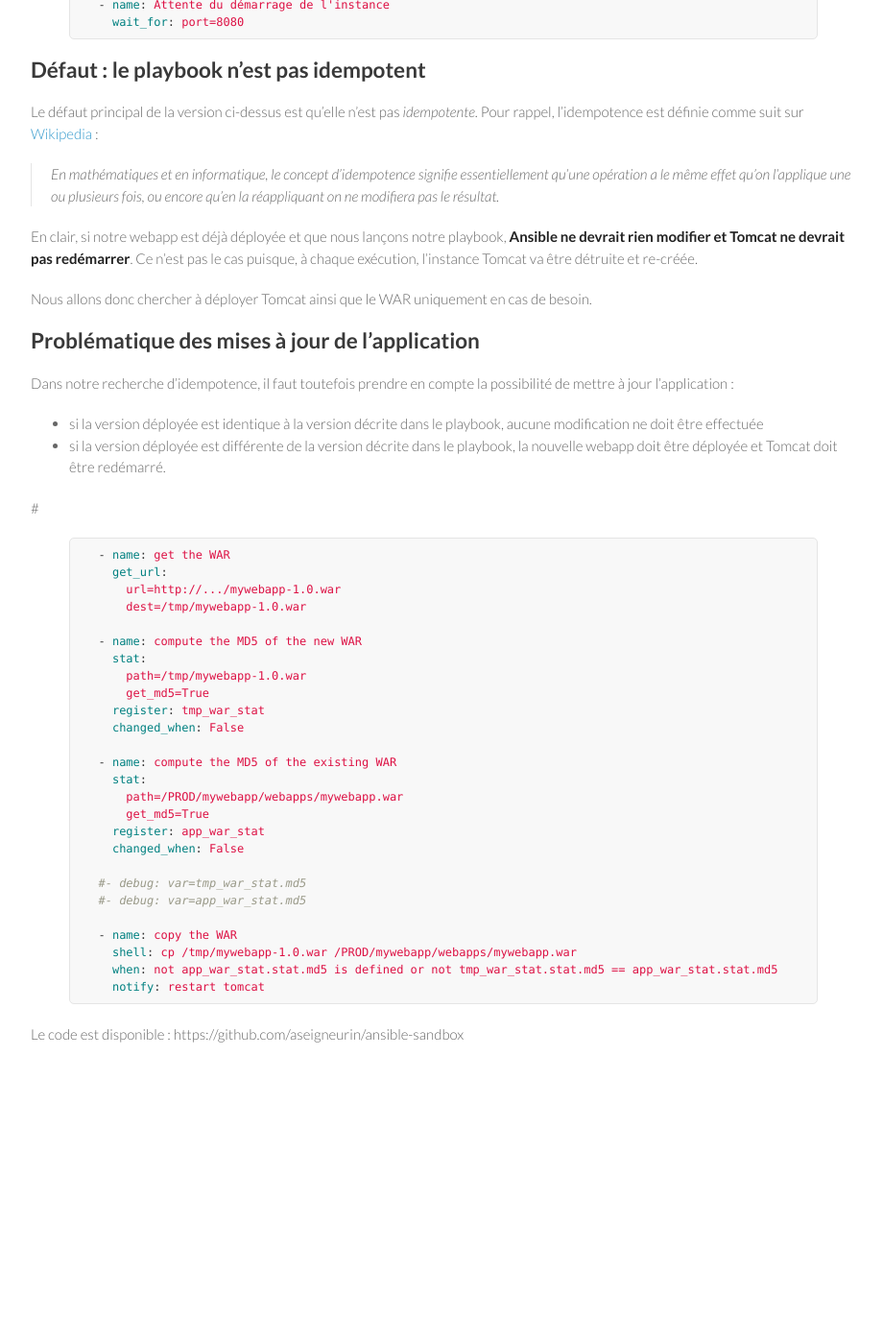
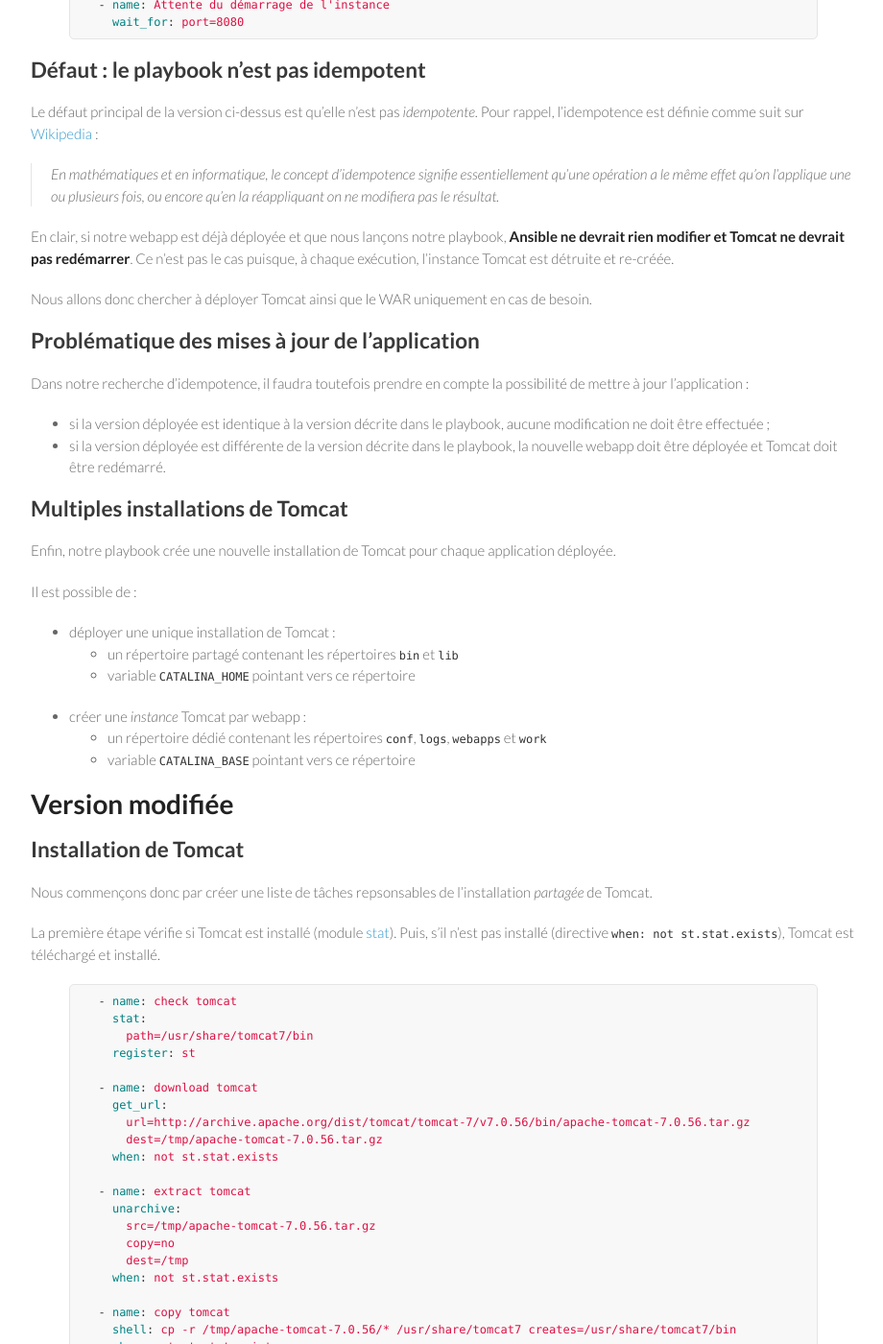
Before and after one commit to aseigneurin/aseigneurin.github.io, a Jekyll site: the page built from _posts/2014-11-04-ansible-pour-deployer-des-applications.md, in a window 1280 px wide and 1400 px high, scrolled down 1211 px. Shown: the whole window at 96% size, without its empty margins (178-1098 px from the left). Built offline with Jekyll 4.4.1, drawn with Linux system fonts in a browser that asks for light colours; before the commit the page ends 2378 px from its top, so only the background shows below that; some of the changed text lies outside the part shown.

Commit message:
- almost final version of the post on Ansible

```diff
--- a/_posts/2014-11-04-ansible-pour-deployer-des-applications.md
+++ b/_posts/2014-11-04-ansible-pour-deployer-des-applications.md
@@ -5,19 +5,19 @@
 tags: ansible
 language: FR
 ---
-[Ansible](http://www.ansible.com/) est un excellent outil de provisioning. L'outil n'est donc a priori pas prévu pour déployer des applications. Ce post traite des problèmes que cela pose et d'une manière de les résoudre.
+[Ansible](http://www.ansible.com/) est un excellent outil de provisioning. L'outil n'est a priori pas prévu pour déployer des applications bien que l'on soit fortement tenté de l'utiliser dans ce but. Ce post traite des problèmes que cela pose et d'une manière de les résoudre.
 
-L'exercice a porté sur le déploiement d'une webapp Java, et donc d'un WAR, dans un Tomcat.
+L'exercice a porté sur le déploiement d'une webapp Java - et donc d'un WAR - dans un Tomcat.
 
 # Version initiale et ses défauts
 
-La première version d'un playbook Ansible que j'ai écrite était la reproduction de scripts de déploiement "maison". Cette version était impérative et assez brutale, à savoir :
+La première version d'un playbook Ansible que j'ai écrite était la reproduction de scripts de déploiement "maison". Cette version était impérative, assez brutale et pas vraiment idiomatique :
 
 - on vérifie si une instance Tomcat existe
 - si l'instance existe, on l'arrête et on la supprime
 - on télécharge Tomcat et on l'installe
 - on télécharge le WAR et on le déploie dans Tomcat
-- on démarre Tomcat
+- on démarre Tomcat.
 
 Voici un extrait du playbook Ansible résultant (sans variables pour simplifier la lecture) :
 
@@ -35,7 +35,7 @@
 
   - name: Téléchargement de Tomcat
     get_url:
-      url=http://www.us.apache.org/dist/tomcat/tomcat-7/v7.0.56/bin/apache-tomcat-7.0.56.tar.gz
+      url=http://archive.apache.org/dist/tomcat/tomcat-7/v7.0.56/bin/apache-tomcat-7.0.56.tar.gz
       dest=/tmp/apache-tomcat-7.0.56.tar.gz
 
   - name: Extraction de Tomcat
@@ -68,19 +68,126 @@
 
 > En mathématiques et en informatique, le concept d’idempotence signifie essentiellement qu'une opération a le même effet qu'on l'applique une ou plusieurs fois, ou encore qu'en la réappliquant on ne modifiera pas le résultat.
 
-En clair, si notre webapp est déjà déployée et que nous lançons notre playbook, **Ansible ne devrait rien modifier et Tomcat ne devrait pas redémarrer**. Ce n'est pas le cas puisque, à chaque exécution, l'instance Tomcat va être détruite et re-créée.
+En clair, si notre webapp est déjà déployée et que nous lançons notre playbook, **Ansible ne devrait rien modifier et Tomcat ne devrait pas redémarrer**. Ce n'est pas le cas puisque, à chaque exécution, l'instance Tomcat est détruite et re-créée.
 
 Nous allons donc chercher à déployer Tomcat ainsi que le WAR uniquement en cas de besoin.
 
 ## Problématique des mises à jour de l'application
 
-Dans notre recherche d'idempotence, il faut toutefois prendre en compte la possibilité de mettre à jour l'application :
+Dans notre recherche d'idempotence, il faudra toutefois prendre en compte la possibilité de mettre à jour l'application :
 
-- si la version déployée est identique à la version décrite dans le playbook, aucune modification ne doit être effectuée
+- si la version déployée est identique à la version décrite dans le playbook, aucune modification ne doit être effectuée ;
 - si la version déployée est différente de la version décrite dans le playbook, la nouvelle webapp doit être déployée et Tomcat doit être redémarré.
 
-#
+## Multiples installations de Tomcat
 
+Enfin, notre playbook crée une nouvelle installation de Tomcat pour chaque application déployée.
+
+Il est possible de :
+
+- déployer une unique installation de Tomcat :
+  - un répertoire partagé contenant les répertoires `bin` et `lib`
+  - variable `CATALINA_HOME` pointant vers ce répertoire
+- créer une *instance* Tomcat par webapp :
+  - un répertoire dédié contenant les répertoires `conf`, `logs`, `webapps` et `work`
+  - variable `CATALINA_BASE` pointant vers ce répertoire
+
+# Version modifiée
+
+## Installation de Tomcat
+
+Nous commençons donc par créer une liste de tâches repsonsables de l'installation *partagée* de Tomcat.
+
+La première étape vérifie si Tomcat est installé (module [stat](http://docs.ansible.com/stat_module.html)). Puis, s'il n'est pas installé (directive `when: not st.stat.exists`), Tomcat est téléchargé et installé.
+
+{% highlight yaml %}
+  - name: check tomcat
+    stat:
+      path=/usr/share/tomcat7/bin
+    register: st
+
+  - name: download tomcat
+    get_url:
+      url=http://archive.apache.org/dist/tomcat/tomcat-7/v7.0.56/bin/apache-tomcat-7.0.56.tar.gz
+      dest=/tmp/apache-tomcat-7.0.56.tar.gz
+    when: not st.stat.exists
+
+  - name: extract tomcat
+    unarchive:
+      src=/tmp/apache-tomcat-7.0.56.tar.gz
+      copy=no
+      dest=/tmp
+    when: not st.stat.exists
+
+  - name: copy tomcat
+    shell: cp -r /tmp/apache-tomcat-7.0.56/* /usr/share/tomcat7 creates=/usr/share/tomcat7/bin
+    when: not st.stat.exists
+{% endhighlight %}
+
+## Création d'une instance Tomcat
+
+Tomcat étant installé *system-wide*, nous pouvons créer une instance dédié à notre application.
+
+Nous créons l'arborescence nécessaire et nous déployons les fichiers de configuration à partir de templates (module [template](http://docs.ansible.com/template_module.html)). Nous déployons également un script d'init et enregistrons un service qui pourra être manipulé avec le module [service](http://docs.ansible.com/service_module.html).
+
+Ici, nous n'utilisons que les modules [file](http://docs.ansible.com/file_module.html) et [template](http://docs.ansible.com/template_module.html) qui n'effectuent des modifications que lorsque celles-ci sont nécessaires, garantissant ainsi l'idempotence.
+
+{% highlight yaml %}
+{% raw %}
+  - name: create tomcat instance
+    file:
+      name={{item}}
+      state=directory
+      owner=tomcat7
+      group=tomcat7
+    with_items:
+      - "/PROD/mywebapp"
+      - "/PROD/mywebapp/conf"
+      - "/PROD/mywebapp/logs"
+      - "/PROD/mywebapp/webapps"
+      - "/PROD/mywebapp/work"
+
+  - name: setup conf for tomcat instance
+    template:
+      src=tomcat-conf/{{item}}
+      dest=/PROD/mywebapp/conf/{{item}}
+      owner=tomcat7
+      group=tomcat7
+    with_items:
+      - catalina.policy
+      - catalina.properties
+      - context.xml
+      - logging.properties
+      - server.xml
+      - tomcat-users.xml
+      - web.xml
+
+  - name: install tomcat init script
+    template:
+      src=tomcat.sh
+      dest=/etc/init.d/tomcat-mywebapp
+      mode=0755
+    notify:
+      - register tomcat init script (add)
+      - register tomcat init script (level)
+{% endraw %}
+{% endhighlight %}
+
+Notez que les variables `CATALINA_HOME` et `CATALINA_BASE` sont définies dans le script d'init :
+
+{% highlight bash %}
+#CATALINA_HOME is the location of the bin files of Tomcat
+export CATALINA_HOME=/usr/share/tomcat7
+
+#CATALINA_BASE is the location of the configuration files of this instance of Tomcat
+export CATALINA_BASE=/PROD/mywebapp
+{% endhighlight %}
+
+## Déploiement de l'application
+
+Enfin, nous pouvons déployer notre application. Pour rappel, nous souhaitons installer le WAR uniquement si celui-ci a été modifié. Nous allons donc comparer la somme MD5 du WAR installé (s'il existe) avec celle du WAR à déployer. Nous utilisons pour cela le module [stat](http://docs.ansible.com/stat_module.html) avec l'option `get_md5=True`.
+
+Nous utilisons un [handler](http://docs.ansible.com/playbooks_intro.html#handlers-running-operations-on-change) pour redémarrer l'instance Tomcat dans le cas où le WAR est mis à jour (directive `notify: restart tomcat`).
 
 {% highlight yaml %}
   - name: get the WAR
@@ -93,14 +200,12 @@
       path=/tmp/mywebapp-1.0.war
       get_md5=True
     register: tmp_war_stat
-    changed_when: False
 
   - name: compute the MD5 of the existing WAR
     stat:
       path=/PROD/mywebapp/webapps/mywebapp.war
       get_md5=True
     register: app_war_stat
-    changed_when: False
 
   #- debug: var=tmp_war_stat.md5
   #- debug: var=app_war_stat.md5
@@ -111,5 +216,29 @@
     notify: restart tomcat
 {% endhighlight %}
 
+Le handler de (re)-démarrage de Tomcat :
 
-Le code est disponible : https://github.com/aseigneurin/ansible-sandbox
+{% highlight yaml %}
+  - name: restart tomcat
+    service:
+      name=tomcat-mywebapp
+      state=restarted
+{% endhighlight %}
+
+## Exécution du playbook
+
+Au premier run, Tomcat est installé, une instance Tomcat est créée, et la webapp est déployée :
+
+![Premier run](/images/ansible-screenshot1.png)
+
+Au second run, aucune modification n'est effectuée :
+
+![Second run](/images/ansible-screenshot2.png)
+
+Enfin, si on met à jour le WAR à déployer, le minimum d'actions est effectuée (copei du WAR et redémarrage de Tomcat) :
+
+![Troisième run](/images/ansible-screenshot3.png)
+
+# Conclusion
+
+**Le playbook complet est disponible [sur Github](https://github.com/aseigneurin/ansible-sandbox).**
```
Also changed, not shown: images/ansible-screenshot1.png (added), images/ansible-screenshot2.png (added), images/ansible-screenshot3.png (added).
